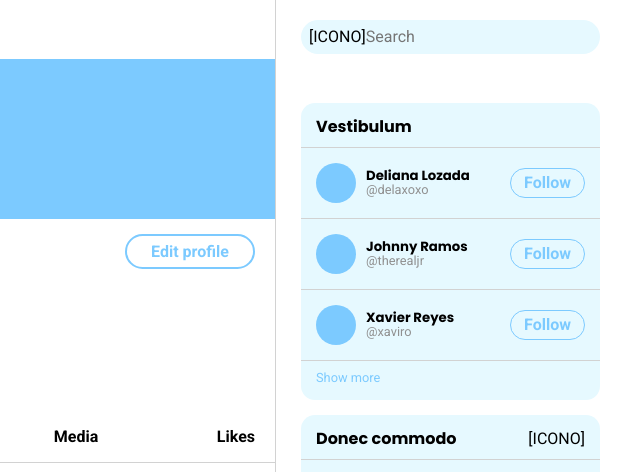
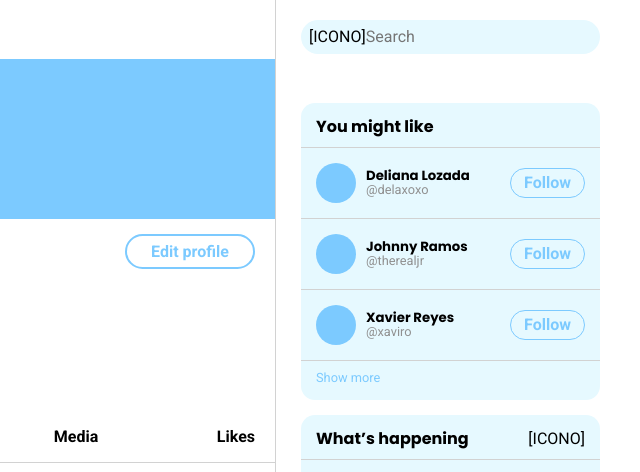
Before and after one commit to khdpdev/social-media-project, a website: page index.html in a window 1280 px wide. Shown: the top 472 px of the page, 640-1280 px from the left. Drawn offline with nearby package versions, Linux system fonts and the light colour scheme.

Commit message:
Cambios en los títulos del aside-right.css

```diff
--- a/index.html
+++ b/index.html
@@ -215,7 +215,7 @@
         </div>
         <div class="vestibulum">
             <div class="title">
-                <h4>Vestibulum</h4>
+                <h4>You might like</h4>
             </div>
             <div class="usuarios">
                 <div class="tarjetas-usuarios">
@@ -264,7 +264,7 @@
         <div class="donec-commodo">
             <div class="firts-dc title">
                 <div class="title-dc">
-                    <h4>Donec commodo</h4>
+                    <h4>What’s happening</h4>
                 </div>
                 <div class="engranaje">[ICONO]</div>
             </div>
```
